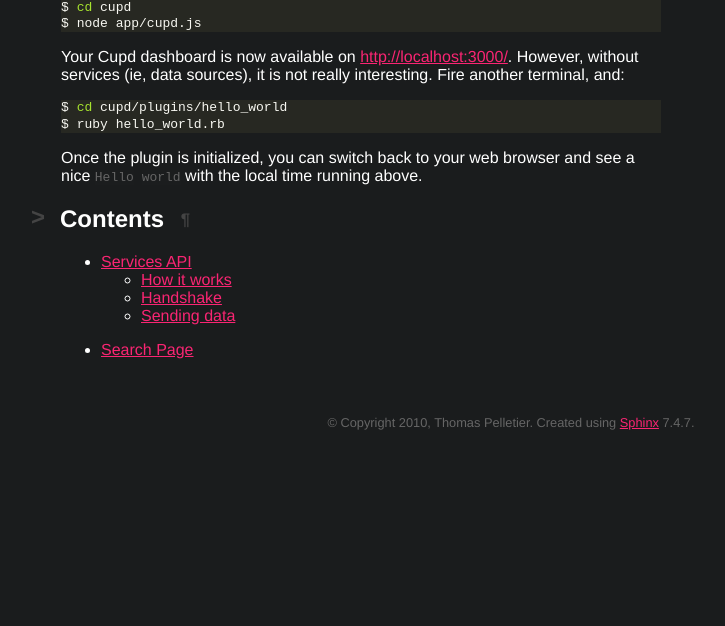
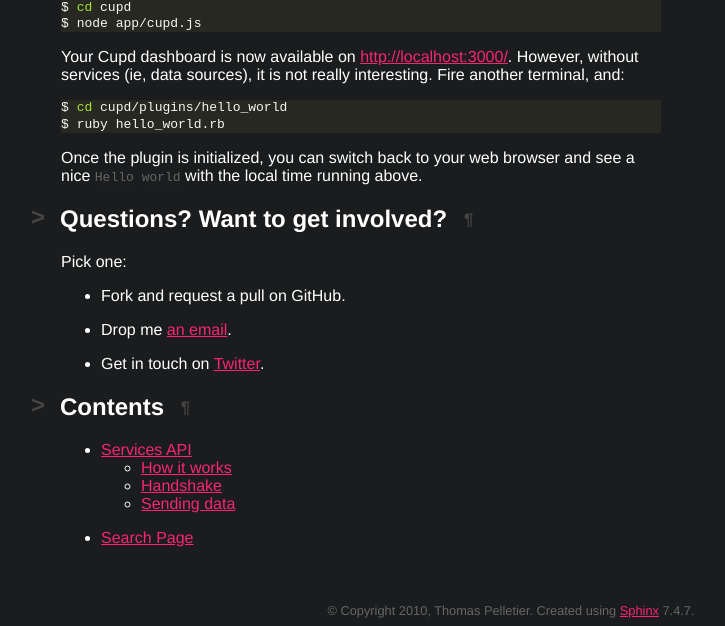
Before and after one commit to pelletier/cupd, a Sphinx documentation site: the page built from doc/index.rst, in a window 1280 px wide. Shown: the part 320-946 px from the top of the page, without its empty margins (129-854 px from the left). Built offline with Sphinx 7.4.7, drawn with Linux system fonts in a browser that asks for light colours; before the commit the page ends 900 px from its top, so only the background shows below that.

Commit message:
some adjustments

```diff
--- a/doc/index.rst
+++ b/doc/index.rst
@@ -34,6 +34,16 @@ Once the plugin is initialized, you can switch back to your web browser and see
 a nice ``Hello world`` with the local time running above.
 
 
+Questions? Want to get involved?
+--------------------------------
+
+Pick one:
+
+- Fork and request a pull on GitHub.
+- Drop me `an email <thomas.about.cupd@pelletier.im>`_.
+- Get in touch on `Twitter <http://twitter.com/kizlum/>`_.
+
+
 Contents
 --------
 
```
